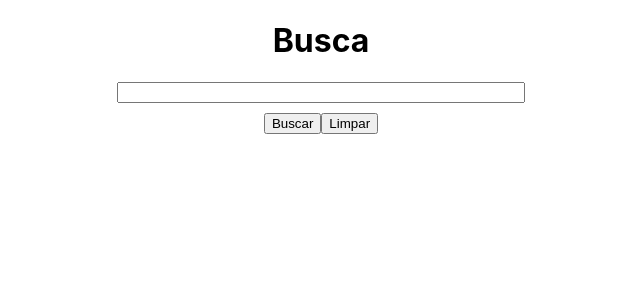
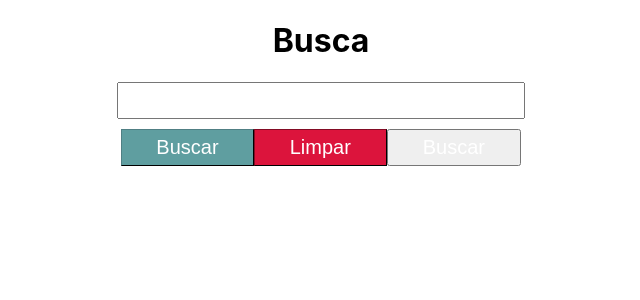
Before and after one commit to otaviohenrique1/app_busca_github_desafio, a React (Create React App) app: page / in a window 1280 px wide. Shown: the top 300 px of the page, without its empty margins (319-959 px from the left). Built offline with nearby package versions, Linux system fonts and the light colour scheme.

Commit message:
commit 3

```diff
--- a/src/components/Button.tsx
+++ b/src/components/Button.tsx
@@ -1,13 +1,39 @@
-import { DetailedHTMLProps, ButtonHTMLAttributes } from 'react'
+import { ButtonHTMLAttributes } from 'react'
 import styled from "styled-components";
 
-export type ButtonProps = DetailedHTMLProps<ButtonHTMLAttributes<HTMLButtonElement>, HTMLButtonElement>;
+export type ButtonProps = ButtonHTMLAttributes<HTMLButtonElement>;
 
 export function Button(props: ButtonProps) {
   return (
-    <button {...props} />
+    <ButtonStyled {...props} />
   )
 }
+
+/*
+  CadetBlue
+  #5F9EA0
+  rgb(95, 158, 160)
+
+  DarkRed
+  #8B0000
+  rgb(139, 0, 0)
+
+  Crimson
+  #DC143C
+  rgb(220, 20, 60)
+
+  FireBrick
+  #B22222
+  rgb(178, 34, 34)
+*/
+
+const ButtonStyled = styled.button`
+  width: 100%;
+  font-size: 20px;
+  padding-top: 5px;
+  padding-bottom: 5px;
+  color: #ffffff;
+`;
 
 export const ButtonGroup = styled.div`
   display: flex;
--- a/src/components/Input.tsx
+++ b/src/components/Input.tsx
@@ -12,7 +12,9 @@ export function Input(props: InputProps) {
 
 const FieldStyled = styled(Field)`
   width: 100%;
-  /* padding: 0; */
+  padding-top: 5px;
+  padding-bottom: 5px;
+  font-size: 20px;
 `;
 
 export type InputErrorMessageProps = ErrorMessageProps;
@@ -30,15 +32,16 @@ const ErrorMessageStyled = styled(ErrorMessage)`
   border-start-start-radius: 0;
   border-end-end-radius: 10px;
   border-end-start-radius: 10px;
-  border-color: #b30000;
-  background-color: #ff8080;
-  color: #ffffff;
+  border-color: #8B0000;
+  background-color: #ffc3c8;
+  color: #8B0000;
   text-align: center;
   padding-top: 5px;
   padding-right: 3px;
   padding-bottom: 5px;
   padding-left: 3px;
   width: 100%;
+  font-size: 20px;
 `;
 
 export const InputContainer = styled.div`
--- a/src/pages/HomePage.tsx
+++ b/src/pages/HomePage.tsx
@@ -29,8 +29,9 @@ export function HomePage() {
                 <InputErrorMessage name="termo" />
               </InputContainer>
               <ButtonGroup>
-                <Button type="submit">Buscar</Button>
-                <Button type="button" onClick={() => resetForm()}>Limpar</Button>
+                <ButtonBuscar type="submit">Buscar</ButtonBuscar>
+                <ButtonLimpar type="button" onClick={() => resetForm()}>Limpar</ButtonLimpar>
+                <Button type="button">Buscar</Button>
               </ButtonGroup>
             </FormStyled>
           );
@@ -56,3 +57,33 @@ const FormStyled = styled(Form)`
   width: 100%;
   max-width: 400px;
 `;
+
+const ButtonBuscar = styled(Button)`
+  background-color: #5f9ea0;
+  border-width: 1px;
+  border-style: outset;
+  border-color: #1d2e30;
+
+  &:hover {
+    background-color: #436e70;
+  }
+
+  &:active {
+    background-color: #263e40;
+  }
+`;
+
+const ButtonLimpar = styled(Button)`
+  background-color: #dc143c;
+  border-width: 1px;
+  border-style: outset;
+  border-color: #2f040d;
+
+  &:hover {
+    background-color: #a40e2f;
+  }
+
+  &:active {
+    background-color: #5e081b;
+  }
+`;
--- a/src/pages/routes.tsx
+++ b/src/pages/routes.tsx
@@ -1,13 +1,11 @@
 import { BrowserRouter, Routes, Route } from "react-router-dom";
 import { HomePage } from "./HomePage";
-import { HomePage2 } from "./HomePage2";
 
 export function AppRoutes() {
   return (
     <BrowserRouter>
       <Routes>
         <Route path="/" element={<HomePage/>} />
-        <Route path="/HomePage2" element={<HomePage2/>} />
       </Routes>
     </BrowserRouter>
   );
```
